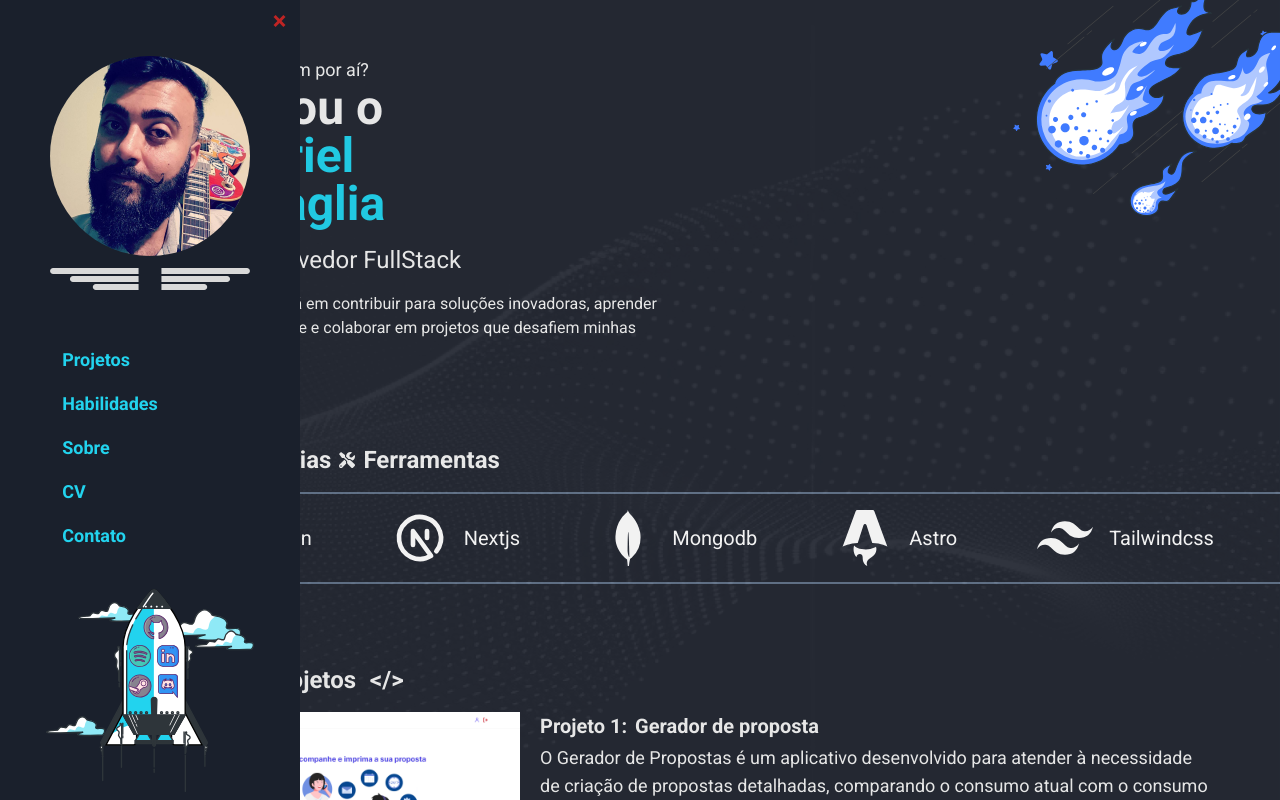
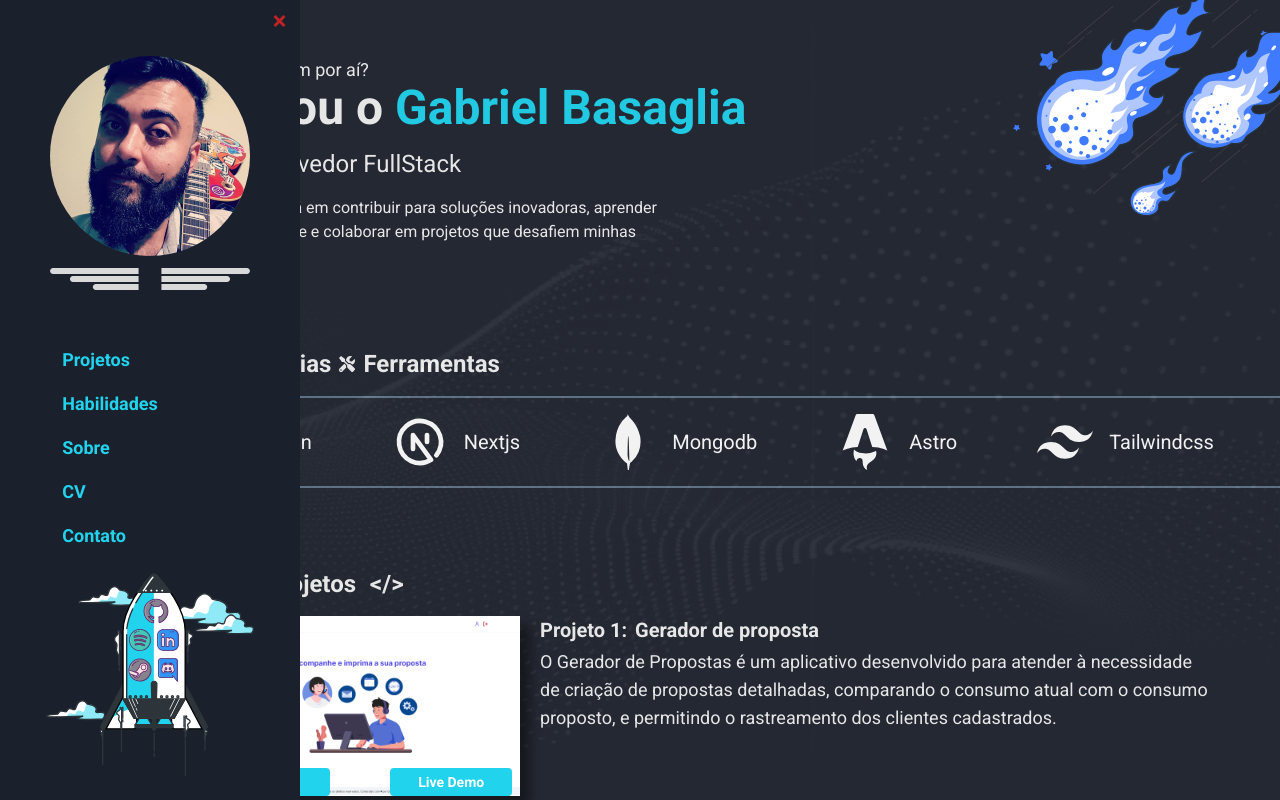
Before and after one commit to gabrielbasaglia/E-Commerce, a Next.js app: page / in a window 1280 px wide. Shown: the top 800 px of the page. Built offline with nearby package versions, Linux system fonts and the light colour scheme.

Commit message:
shadom cards

```diff
--- a/src/components/hero-section/index.jsx
+++ b/src/components/hero-section/index.jsx
@@ -29,7 +29,7 @@ export default function HeroSection(toggleSidebar) {
         <section className="mx-auto z-10 w-full mt-14">
           <div className="md:p-0 md:ml-48 md:mr-16 px-5">
             <h3 className="text-textPrimary text-lg ">Olá, tudo bem por aí?</h3>
-            <h1 className="text-5xl font-semibold text-textPrimary w-48">
+            <h1 className="text-5xl font-semibold text-textPrimary w-48 md:w-full">
               Eu sou o{" "}
               <span className="text-textSecondary">Gabriel Basaglia</span>
             </h1>
--- a/src/components/projetos/index.jsx
+++ b/src/components/projetos/index.jsx
@@ -22,7 +22,7 @@ export default function Projetos() {
               alt="foto projeto 1"
               width={300}
               height={300}
-              className="w-full flex-1"
+              className="w-full flex-1 shadow-3xl "
             />
             <div className="absolute bottom-0 flex justify-between w-full px-2 ">
               <button className=" w-2/5 text-sm bg-textSecondary  text-white font-bold px-2 py-1 rounded self-start">
@@ -65,7 +65,7 @@ export default function Projetos() {
               alt="foto projeto 2"
               width={300}
               height={300}
-              className="w-full flex-1"
+              className="w-full flex-1 shadow-3xl"
             />
             <div className="absolute bottom-0 flex justify-between w-full px-2 ">
               <button className=" w-2/5 text-sm bg-textSecondary  text-white font-bold px-2 py-1 rounded self-start">
@@ -107,7 +107,7 @@ export default function Projetos() {
               alt="foto projeto 3"
               width={300}
               height={300}
-              className="w-full flex-1"
+              className="w-full flex-1 shadow-3xl"
             />
             <div className="absolute bottom-0 flex justify-between w-full px-2 ">
               <button className=" w-2/5 text-sm bg-textSecondary  text-white font-bold px-2 py-1 rounded self-start">
--- a/src/components/sidebar/index.jsx
+++ b/src/components/sidebar/index.jsx
@@ -61,7 +61,7 @@ export default function Sidebar() {
             </Magnetic>
           </ul>
 
-          <div className="fixed bottom-2">
+          <div className="absolute bottom-0 mb-14 md:mb-6">
             <Image
               src={ship}
               alt="Nave com icones"
--- a/tailwind.config.js
+++ b/tailwind.config.js
@@ -21,6 +21,9 @@ module.exports = {
         lg: "992px",
         xl: "1200px",
       },
+      boxShadow: {
+        "3xl": "10px 10px 10px 0px rgba(0,0,0,0.40)",
+      },
     },
   },
 
```
